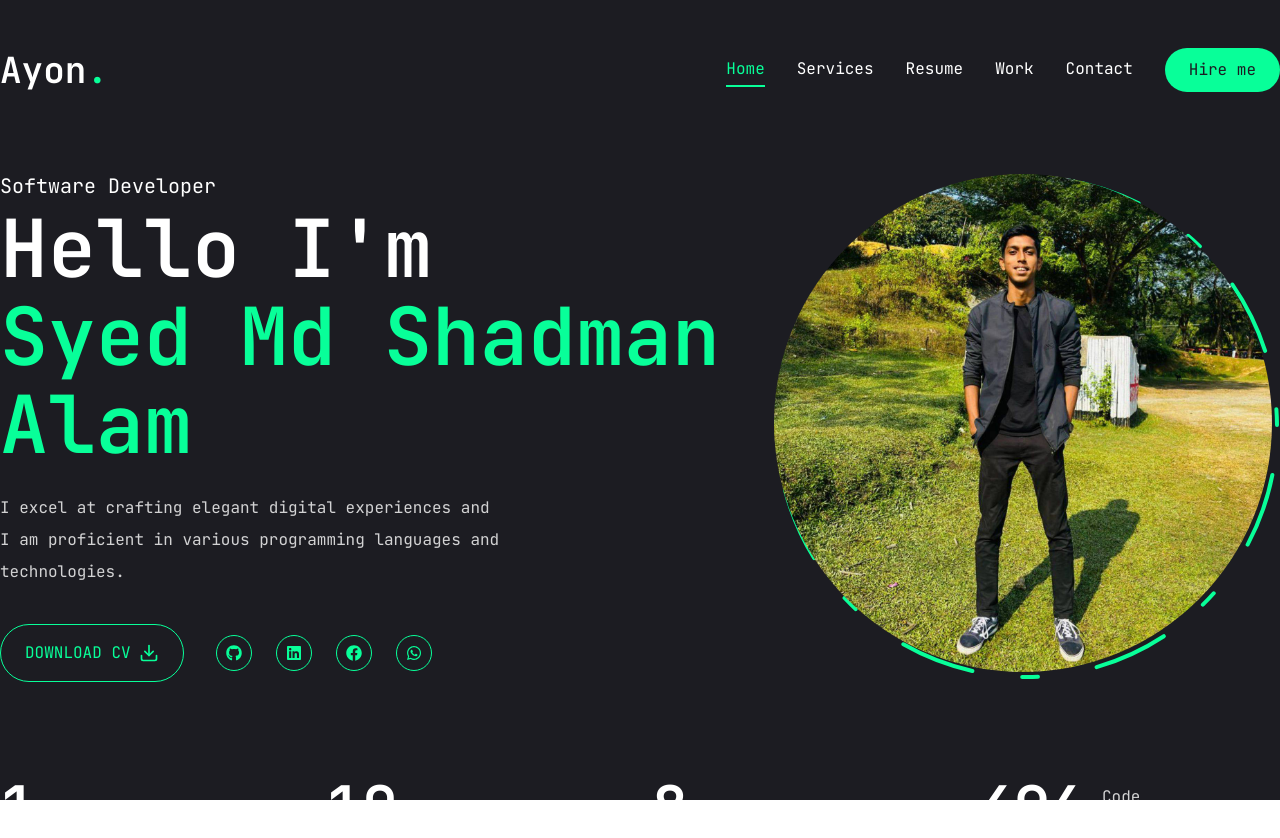
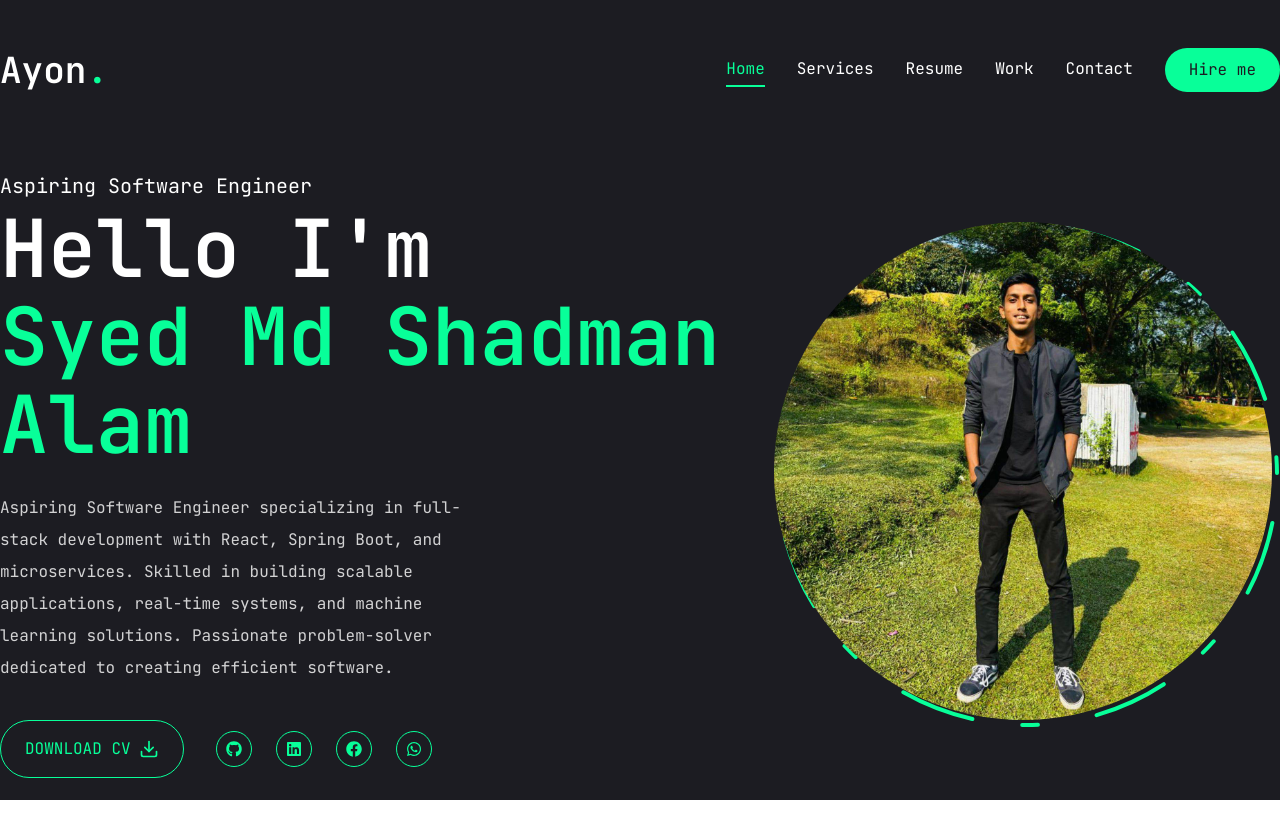
Before and after one commit to Ayonspoiler/My_Portfolio, a Next.js app in the folder frontend/: page / in a window 1280 px wide. Shown: the top 838 px of the page. Built offline with nearby package versions, Linux system fonts and the light colour scheme.

Commit message:
updated Front Page

```diff
--- a/frontend/app/page.jsx
+++ b/frontend/app/page.jsx
@@ -11,14 +11,17 @@ const Home = () => {
         <div className="flex flex-col xl:flex-row items-center justify-between xl:pt-8 xl:pb-24">
           {/* text */}
           <div className="text-center xl:text-left order-2 xl:order-none">
-            <span className="text-xl">Software Developer</span>
+            <span className="text-xl">Aspiring Software Engineer</span>
             <h1 className="h1 mb-6">
               Hello I'm <br />
               <span className="text-accent">Syed Md Shadman Alam</span>
             </h1>
             <p className="max-w-[500px] mb-9 text-white/80">
-              I excel at crafting elegant digital experiences and I am
-              proficient in various programming languages and technologies.
+              Aspiring Software Engineer specializing in full-stack development
+              with React, Spring Boot, and microservices. Skilled in building
+              scalable applications, real-time systems, and machine learning
+              solutions. Passionate problem-solver dedicated to creating
+              efficient software.
             </p>
             {/* button and socials */}
             <div className="flex flex-col xl:flex-row items-center gap-8">
```
